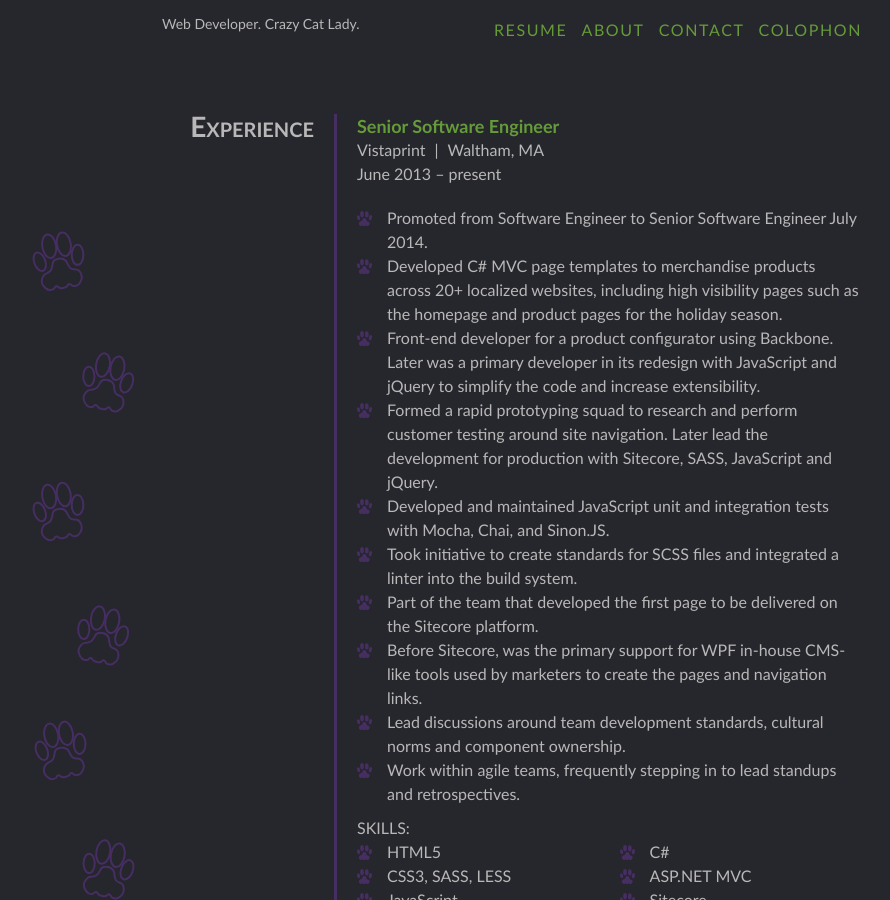
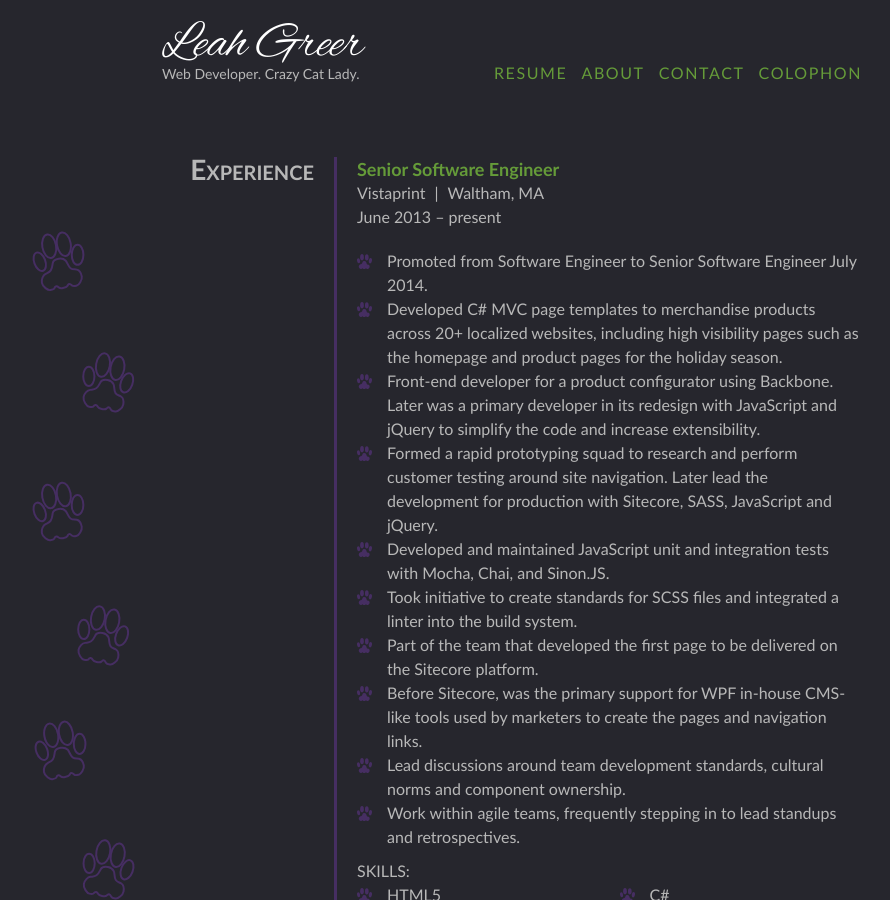
Before and after one commit to leahgreer/leahgreer.github.io, a Jekyll site: the page built from resume.html, in a window 1280 px wide and 900 px high. Shown: the whole window, without its empty margins (128-1018 px from the left). Built offline with Jekyll 4.4.1, drawn with Linux system fonts in a browser that asks for light colours; some web fonts are replaced.

Commit message:
Use _config.yml values

```diff
--- a/_includes/header.html
+++ b/_includes/header.html
@@ -1,7 +1,7 @@
 <header>
     <div>
         <h1 class="site-title">
-            <a href="/">{{site.data.common.title}}</a>
+            <a href="/">{{site.title}}</a>
         </h1>
         <p class="site-tagline">{{site.tagline}}</p>
     </div>
--- a/_layouts/default.html
+++ b/_layouts/default.html
@@ -1,5 +1,5 @@
 {% capture siteDescription %}
-{{site.data.common.description}} {{ page.description }}
+{{site.description}} {{ page.description }}
 {% endcapture %}
 
 {% capture cssPath %}
--- a/index.html
+++ b/index.html
@@ -7,8 +7,8 @@ description: This is her personal website.
 
 <main class="homepage-content-container" role="main">
     <div class="homepage-content">
-        <h1 class="site-title"><a href="/">{{site.data.common.title}}</a></h1>
-        <p class="site-tagline">{{site.data.common.tagline}}</p>
+        <h1 class="site-title"><a href="/">{{site.title}}</a></h1>
+        <p class="site-tagline">{{site.tagline}}</p>
 
         <nav role="navigation">
             {% include navigation.html %}
```
